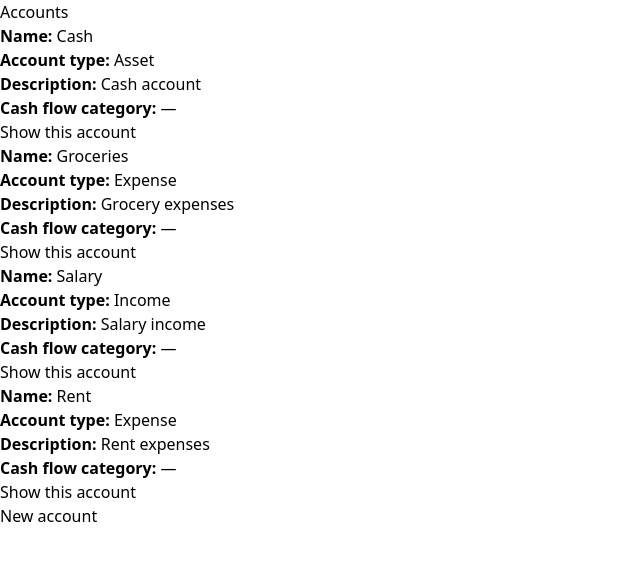
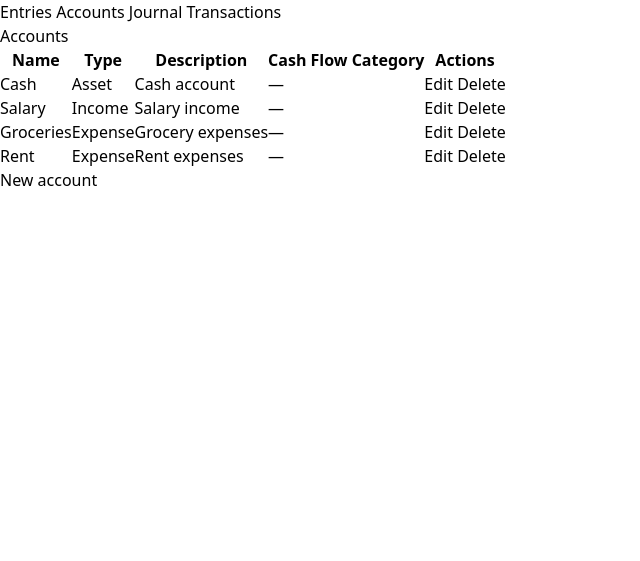
Before and after one commit to Rolando-Soft/accounting, a Rails app: page /accounts in a window 1280 px wide. Shown: the top 561 px of the page, without its empty margins (0-640 px from the left). Run offline with Rails 7, Linux system fonts and the light colour scheme; style sheets or scripts are compiled from the project's sources.

Commit message:
Improve accounts UI and drop the accounts#show page
- Add a nav bar linking to Entries, Accounts, and Journal Transactions.
- Render accounts as a table, ordered by account_type (Assets,
  Liabilities, Income, Expenses, Equity) then name.
- Redirect to the accounts table (with flash) after create/update
  instead of the per-account show page.
- Remove the accounts#show action, route, and views; the table is now
  the only account detail view, so create/update JSON responses
  render the account directly instead of the removed show view.

Co-Authored-By: Claude Sonnet 5 <noreply@anthropic.com>

```diff
--- a/app/controllers/accounts_controller.rb
+++ b/app/controllers/accounts_controller.rb
@@ -1,13 +1,9 @@
 class AccountsController < ApplicationController
-  before_action :set_account, only: %i[ show edit update destroy ]
+  before_action :set_account, only: %i[ edit update destroy ]
 
   # GET /accounts or /accounts.json
   def index
-    @accounts = Account.all
-  end
-
-  # GET /accounts/1 or /accounts/1.json
-  def show
+    @accounts = Account.order(:account_type, :name)
   end
 
   # GET /accounts/new
@@ -25,8 +21,8 @@ class AccountsController < ApplicationController
 
     respond_to do |format|
       if @account.save
-        format.html { redirect_to @account, notice: "Account was successfully created." }
-        format.json { render :show, status: :created, location: @account }
+        format.html { redirect_to accounts_path, notice: "Account was successfully created." }
+        format.json { render json: @account, status: :created }
       else
         format.html { render :new, status: :unprocessable_entity }
         format.json { render json: @account.errors, status: :unprocessable_entity }
@@ -38,8 +34,8 @@ class AccountsController < ApplicationController
   def update
     respond_to do |format|
       if @account.update(account_params)
-        format.html { redirect_to @account, notice: "Account was successfully updated.", status: :see_other }
-        format.json { render :show, status: :ok, location: @account }
+        format.html { redirect_to accounts_path, notice: "Account was successfully updated.", status: :see_other }
+        format.json { render json: @account, status: :ok }
       else
         format.html { render :edit, status: :unprocessable_entity }
         format.json { render json: @account.errors, status: :unprocessable_entity }
--- a/app/views/accounts/_account.html.erb
+++ b/app/views/accounts/_account.html.erb
@@ -1,22 +1,10 @@
-<div id="<%= dom_id account %>" class="p-4 bg-white mb-4">
-  <p class="mb-2">
-    <strong class="text-gray-700">Name:</strong>
-    <span class="text-lg font-semibold"><%= account.name %></span>
-  </p>
-
-  <p class="mb-2">
-    <strong class="text-gray-700">Account type:</strong>
-    <span class="text-blue-600"><%= account.account_type.titleize %></span>
-  </p>
-
-  <p class="mb-2">
-    <strong class="text-gray-700">Description:</strong>
-    <span class="text-gray-600"><%= account.description %></span>
-  </p>
-
-  <p class="mb-2">
-    <strong class="text-gray-700">Cash flow category:</strong>
-    <span class="text-gray-600"><%= account.cash_flow_category&.titleize || "—" %></span>
-  </p>
-
-</div>
+<tr id="<%= dom_id account %>" class="border border-gray-300 text-center">
+  <td class="border border-blue-300 px-3 py-2"><%= account.name %></td>
+  <td class="border border-blue-300 px-3 py-2"><%= account.account_type.titleize %></td>
+  <td class="border border-blue-300 px-3 py-2"><%= account.description %></td>
+  <td class="border border-blue-300 px-3 py-2"><%= account.cash_flow_category&.titleize || "—" %></td>
+  <td class="border border-blue-300 px-3 py-2">
+    <%= link_to "Edit", edit_account_path(account), class: "text-blue-600 hover:underline mr-2" %>
+    <%= link_to "Delete", account, method: :delete, data: { confirm: "Are you sure?" }, class: "text-red-600 hover:underline" %>
+  </td>
+</tr>
--- a/app/views/accounts/edit.html.erb
+++ b/app/views/accounts/edit.html.erb
@@ -7,6 +7,5 @@
 <br>
 
 <div>
-  <%= link_to "Show this account", @account %> |
   <%= link_to "Back to accounts", accounts_path %>
 </div>
--- a/app/views/accounts/index.html.erb
+++ b/app/views/accounts/index.html.erb
@@ -5,15 +5,19 @@
 
 <h1 class="text-2xl font-bold mb-6">Accounts</h1>
 
-<div id="accounts" class="grid grid-cols-1 gap-6">
-  <% @accounts.each do |account| %>
-    <div class="p-4 bg-white">
-      <%= render account %>
-      <p>
-        <%= link_to "Show this account", account, class: "text-blue-600 hover:underline" %>
-      </p>
-    </div>
-  <% end %>
-</div>
+<table id="accounts" class="table-auto w-full mb-6">
+  <thead>
+    <tr>
+      <th class="border border-blue-300 px-3 py-2">Name</th>
+      <th class="border border-blue-300 px-3 py-2">Type</th>
+      <th class="border border-blue-300 px-3 py-2">Description</th>
+      <th class="border border-blue-300 px-3 py-2">Cash Flow Category</th>
+      <th class="border border-blue-300 px-3 py-2">Actions</th>
+    </tr>
+  </thead>
+  <tbody>
+    <%= render @accounts %>
+  </tbody>
+</table>
 
 <%= link_to "New account", new_account_path, class: "mt-8 px-4 py-2 bg-blue-600 text-white rounded hover:bg-blue-700" %>
--- a/app/views/layouts/application.html.erb
+++ b/app/views/layouts/application.html.erb
@@ -23,7 +23,13 @@
   </head>
 
   <body>
-    <div class="ml-6">
+    <nav class="bg-gray-800 px-6 py-3 flex gap-6">
+      <%= link_to "Entries", entries_path, class: "text-white font-semibold hover:text-blue-300" %>
+      <%= link_to "Accounts", accounts_path, class: "text-white font-semibold hover:text-blue-300" %>
+      <%= link_to "Journal Transactions", journal_transactions_path, class: "text-white font-semibold hover:text-blue-300" %>
+    </nav>
+
+    <div class="ml-6 mt-4">
       <%= yield %>
     </div>
   </body>
--- a/config/routes.rb
+++ b/config/routes.rb
@@ -1,7 +1,7 @@
 Rails.application.routes.draw do
   resources :entries
   resources :journal_transactions
-  resources :accounts
+  resources :accounts, except: :show
   # Define your application routes per the DSL in https://guides.rubyonrails.org/routing.html
 
   # Reveal health status on /up that returns 200 if the app boots with no exceptions, otherwise 500.
```
Also changed, not shown: app/views/accounts/show.html.erb (deleted, +0 -10 lines), test/controllers/accounts_controller_test.rb (+2 -7 lines), test/models/account_test.rb (+18 -0 lines), app/views/accounts/show.json.jbuilder (deleted).
